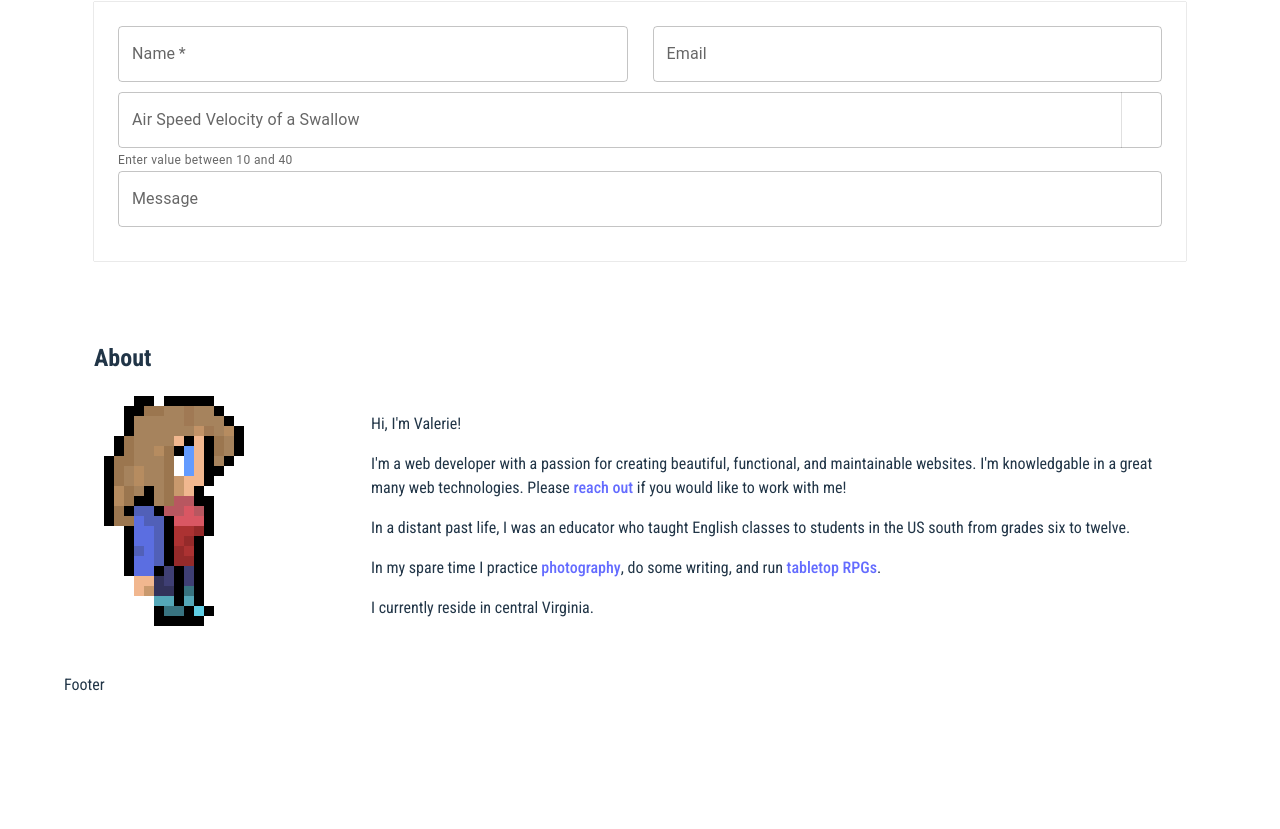
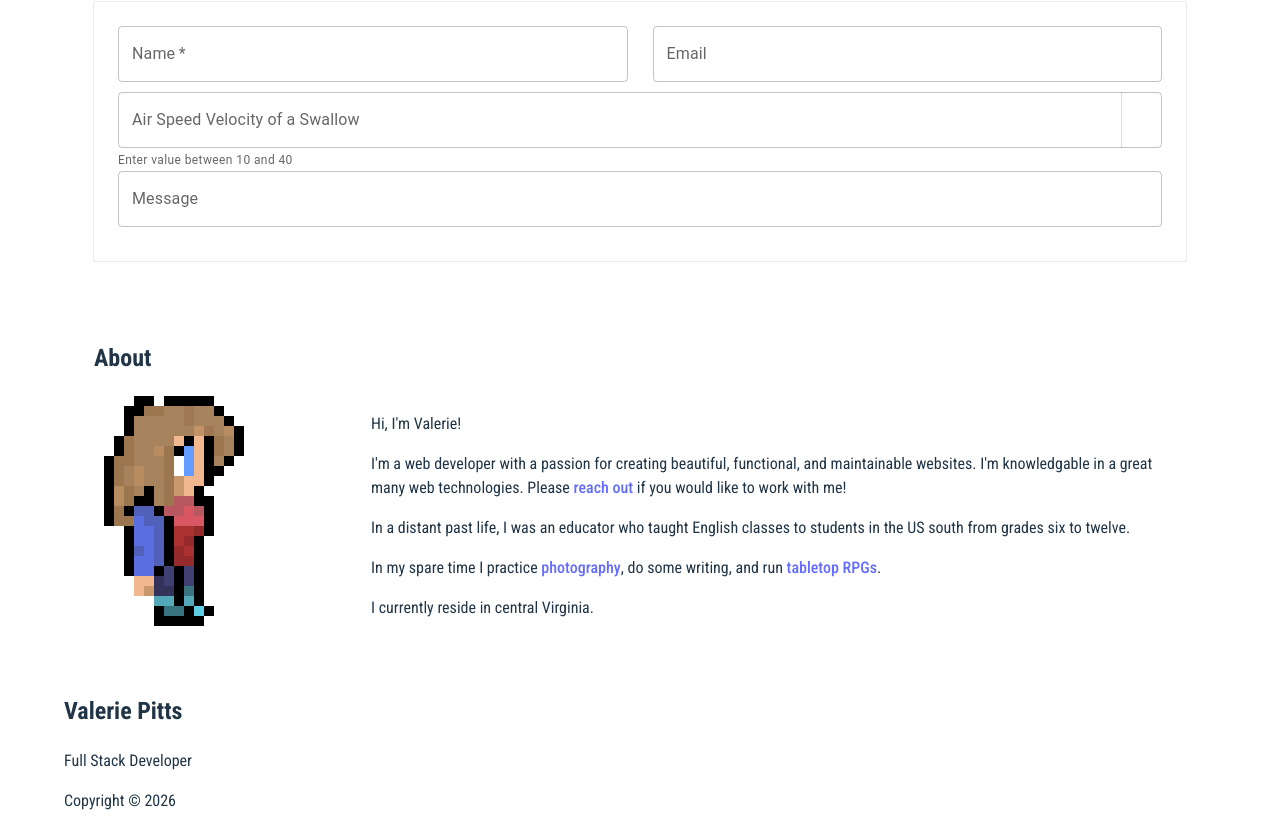
Before and after one commit to valbytes/val-homepage-simple, a React (Vite) app: page / in a window 1280 px wide. Shown: the part 1092-1921 px from the top of the page. Before the commit the page ends 1789 px from the top, so only its background shows below. Built offline with nearby package versions, Linux system fonts and the light colour scheme; some icons are missing.

Commit message:
Added Footer

```diff
--- a/src/App.tsx
+++ b/src/App.tsx
@@ -5,6 +5,7 @@ import About from './assets/pageSections/About/About.tsx';
 import Portfolio from './assets/pageSections/Portfolio/Portfolio.tsx';
 import Contact from './assets/pageSections/Contact/Contact.tsx';
 import Hero from './assets/pageSections/Hero/Hero.tsx';
+import Footer from './assets/pageSections/Footer/Footer.tsx';
 
 // MUI Components
 import Container from '@mui/material/Container';
@@ -37,7 +38,7 @@ function App() {
           </section>
         </main>
         <footer>
-          <div className="footer-content">Footer</div>
+          <div className="footer-content"><Footer /></div>
         </footer>
       </Container>
     </div >
--- /dev/null
+++ b/src/assets/pageSections/Footer/Footer.css
@@ -0,0 +1,5 @@
+.footer-content {
+    display: flex;
+    justify-content: flex-start;
+    flex-wrap: wrap;
+}
--- /dev/null
+++ b/src/assets/pageSections/Footer/Footer.tsx
@@ -0,0 +1,16 @@
+
+function Footer() {
+    return (
+        <section>
+            <div className="footer-container">
+                <div className="footer-content">
+                    <h2>Valerie Pitts</h2>
+                    <p>Full Stack Developer</p>
+                    <p>Copyright &copy; 2026</p>
+                </div>
+            </div>
+        </section>
+    );
+}
+
+export default Footer;
```
